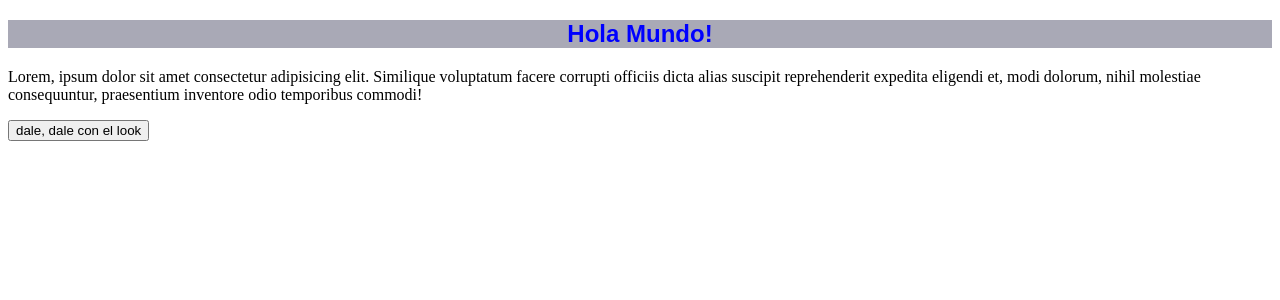
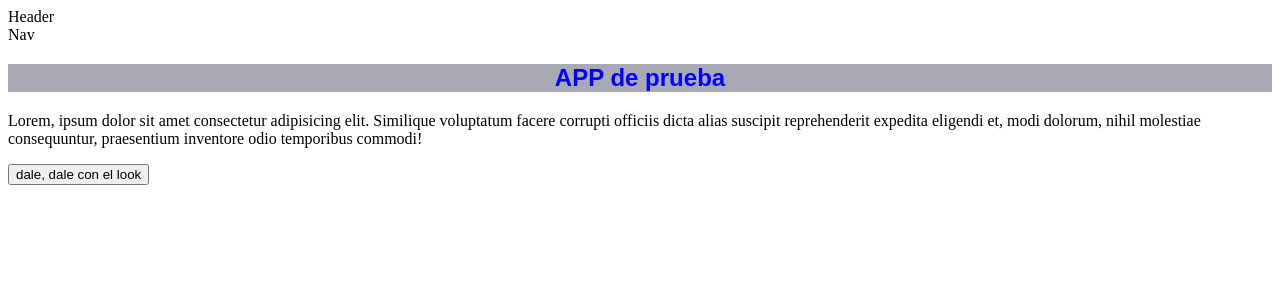
Before and after one commit to JuanManuelGasinghini/proyecto-1-clase, a React (Vite) app: page / in a window 1280 px wide. Shown: the top 300 px of the page. Built offline with nearby package versions, Linux system fonts and the light colour scheme.

Commit message:
Componentes con rutas

```diff
--- a/src/App.jsx
+++ b/src/App.jsx
@@ -1,5 +1,10 @@
 
+import React from 'react'
 import './App.css'
+import './components/Nav/Nav.jsx'
+import Nav from './components/Nav/Nav.jsx'
+import Header from './components/Header/Headers.jsx'
+
 
 function App() {
 
@@ -14,7 +19,9 @@ function App() {
 
   return (
     <div>
-      <h2 className='titulo'>Hola Mundo!</h2>
+      <Header></Header>
+      <Nav></Nav>
+           <h2 className='titulo'>APP de prueba</h2>
       <p>Lorem, ipsum dolor sit amet consectetur adipisicing elit. Similique voluptatum facere corrupti officiis dicta alias suscipit reprehenderit expedita eligendi et, modi dolorum, nihil molestiae consequuntur, praesentium inventore odio temporibus commodi!</p>
     <button onClick={onClick}>{label}</button>
         </div>
--- /dev/null
+++ b/src/components/Header/Headers.jsx
@@ -0,0 +1,10 @@
+ReadableStreamDefaultController
+
+
+const Header = () => {
+  return (
+    <div>Header</div>
+  )
+}
+
+export default Header;
--- /dev/null
+++ b/src/components/Nav/Nav.jsx
@@ -0,0 +1,9 @@
+ReadableStreamDefaultController
+
+const Nav = () => {
+  return (
+    <div>Nav</div>
+  )
+}
+
+export default Nav;
```
